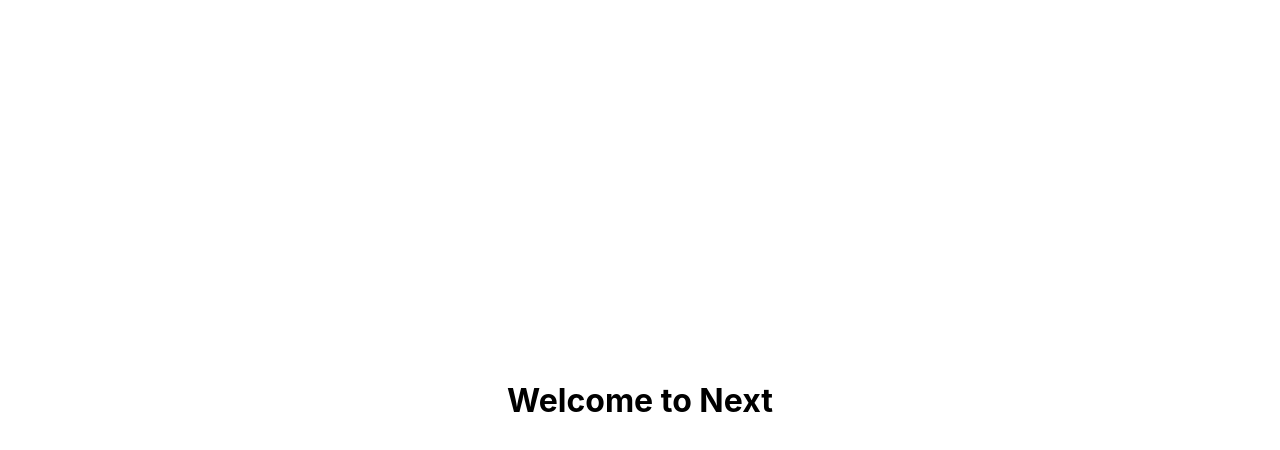
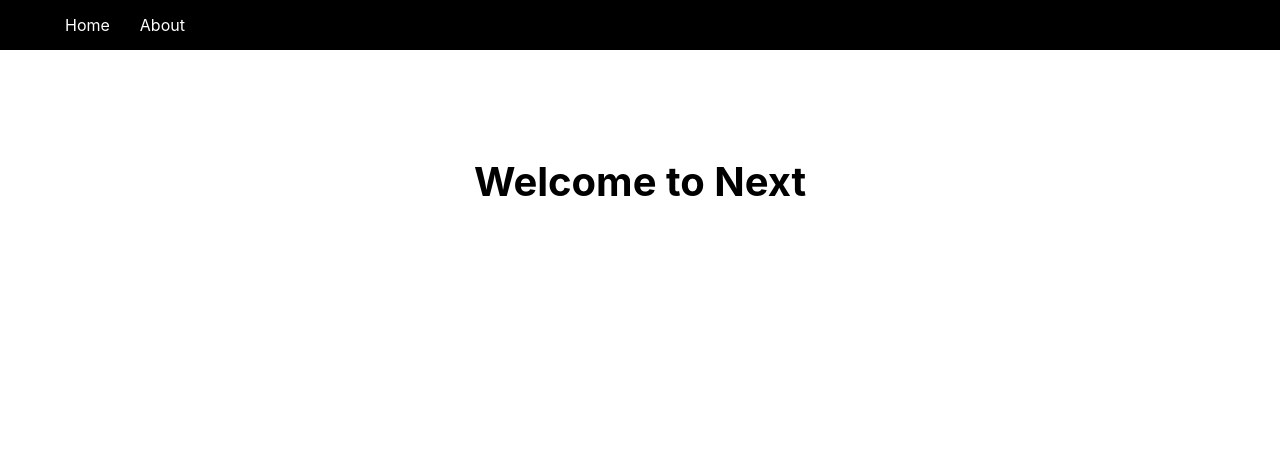
Before and after one commit to johncanero/nextjs-crash-course, a Next.js app: page / in a window 1280 px wide. Shown: the top 450 px of the page. Built offline with nearby package versions, Linux system fonts and the light colour scheme.

Commit message:
Create CSS Files and Components: Nav, Modify Layout

```diff
--- a/components/Layout.js
+++ b/components/Layout.js
@@ -1,12 +1,16 @@
 import React from 'react'
+import Nav from './Nav'
 import styles from '../styles/Layout.module.css'
 
 const Layout = ({children}) => {
   return (
-    <div className={styles.container}>
-        <main className={styles.main}>
-            {children}
-        </main>
+    <div>
+        <Nav />
+        <div className={styles.container}>
+            <main className={styles.main}>
+                {children}
+            </main>
+       </div>
     </div>
   )
 }
--- /dev/null
+++ b/components/Nav.js
@@ -0,0 +1,20 @@
+import React from 'react'
+import Link from 'next/link'
+import navStyles from '../styles/Nav.module.css'
+
+const Nav = () => {
+  return (
+    <nav className={navStyles.nav}>
+        <ul>
+            <li>
+                <Link href='/'>Home</Link>
+            </li>
+            <li>
+                <Link href='/about'>About</Link>
+            </li>
+        </ul>
+    </nav>
+  )
+}
+
+export default Nav
--- a/styles/Layout.module.css
+++ b/styles/Layout.module.css
@@ -1,129 +1,18 @@
 .container {
-  padding: 0 2rem;
+  min-height: 100vh;
+  padding: 0 0.5rem;
+  display: flex;
+  flex-direction: column;
+  justify-content: flex-start;
+  align-items: center;
 }
 
 .main {
-  min-height: 100vh;
-  padding: 4rem 0;
+  padding: 5rem 0;
   flex: 1;
   display: flex;
   flex-direction: column;
-  justify-content: center;
+  justify-content: flex-start;
   align-items: center;
+  font-size: 1.25rem;
 }
-
-.footer {
-  display: flex;
-  flex: 1;
-  padding: 2rem 0;
-  border-top: 1px solid #eaeaea;
-  justify-content: center;
-  align-items: center;
-}
-
-.footer a {
-  display: flex;
-  justify-content: center;
-  align-items: center;
-  flex-grow: 1;
-}
-
-.title a {
-  color: #0070f3;
-  text-decoration: none;
-}
-
-.title a:hover,
-.title a:focus,
-.title a:active {
-  text-decoration: underline;
-}
-
-.title {
-  margin: 0;
-  line-height: 1.15;
-  font-size: 4rem;
-}
-
-.title,
-.description {
-  text-align: center;
-}
-
-.description {
-  margin: 4rem 0;
-  line-height: 1.5;
-  font-size: 1.5rem;
-}
-
-.code {
-  background: #fafafa;
-  border-radius: 5px;
-  padding: 0.75rem;
-  font-size: 1.1rem;
-  font-family: Menlo, Monaco, Lucida Console, Liberation Mono, DejaVu Sans Mono,
-    Bitstream Vera Sans Mono, Courier New, monospace;
-}
-
-.grid {
-  display: flex;
-  align-items: center;
-  justify-content: center;
-  flex-wrap: wrap;
-  max-width: 800px;
-}
-
-.card {
-  margin: 1rem;
-  padding: 1.5rem;
-  text-align: left;
-  color: inherit;
-  text-decoration: none;
-  border: 1px solid #eaeaea;
-  border-radius: 10px;
-  transition: color 0.15s ease, border-color 0.15s ease;
-  max-width: 300px;
-}
-
-.card:hover,
-.card:focus,
-.card:active {
-  color: #0070f3;
-  border-color: #0070f3;
-}
-
-.card h2 {
-  margin: 0 0 1rem 0;
-  font-size: 1.5rem;
-}
-
-.card p {
-  margin: 0;
-  font-size: 1.25rem;
-  line-height: 1.5;
-}
-
-.logo {
-  height: 1em;
-  margin-left: 0.5rem;
-}
-
-@media (max-width: 600px) {
-  .grid {
-    width: 100%;
-    flex-direction: column;
-  }
-}
-
-@media (prefers-color-scheme: dark) {
-  .card,
-  .footer {
-    border-color: #222;
-  }
-  .code {
-    background: #111;
-  }
-  .logo img {
-    filter: invert(1);
-  }
-}
--- /dev/null
+++ b/styles/Nav.module.css
@@ -0,0 +1,20 @@
+.nav {
+    height: 50px;
+    padding: 10px;
+    background: #000;
+    color: #fff;
+    display: flex;
+    align-items: center;
+    justify-content: flex-start;
+  }
+
+  .nav ul {
+    display: flex;
+    justify-content: center;
+    align-items: center;
+    list-style: none;
+  }
+
+  .nav ul li a {
+    margin: 5px 15px;
+  }
--- a/styles/globals.css
+++ b/styles/globals.css
@@ -20,7 +20,7 @@
     color-scheme: dark;
   }
   body {
-    color: white;
-    background: black;
+    color: rgb(0, 0, 0);
+    background: rgb(255, 255, 255);
   }
 }
```
Also changed, not shown: styles/Header.module.css (added, +27 -0 lines).
